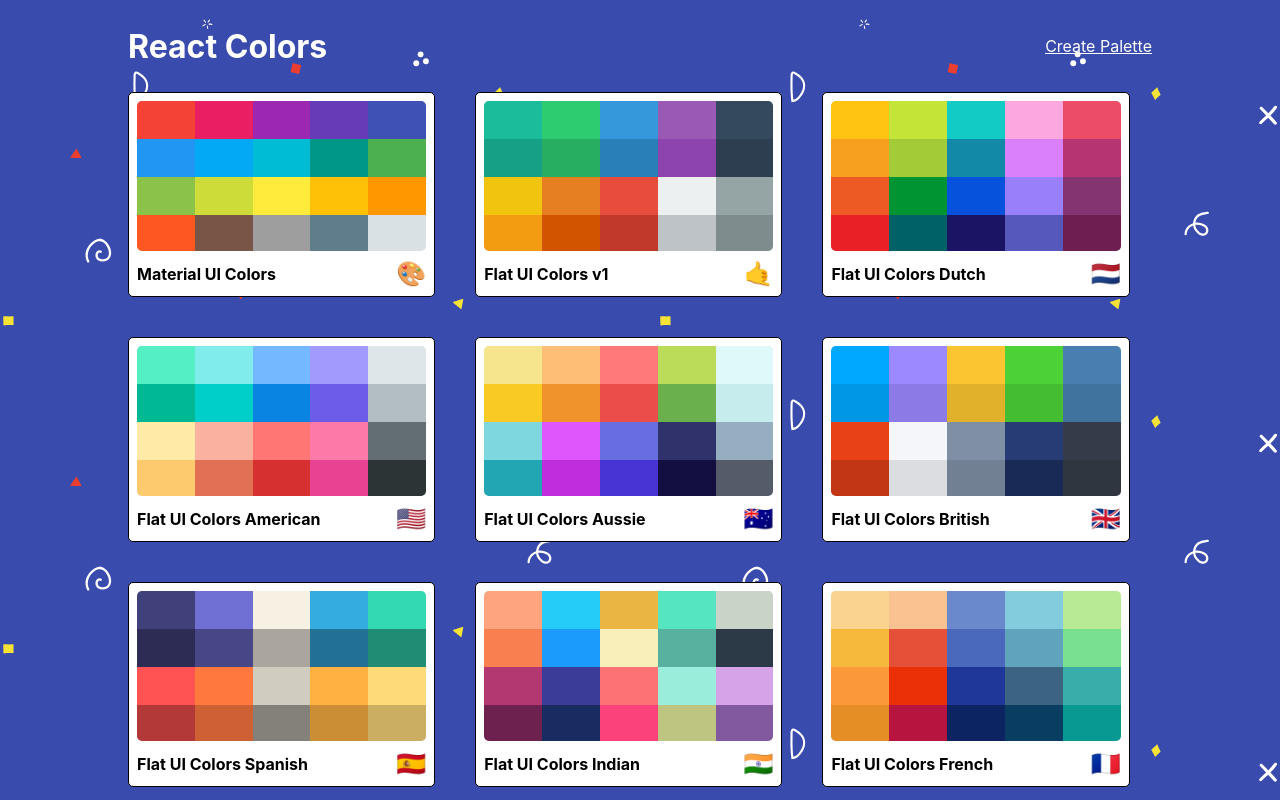
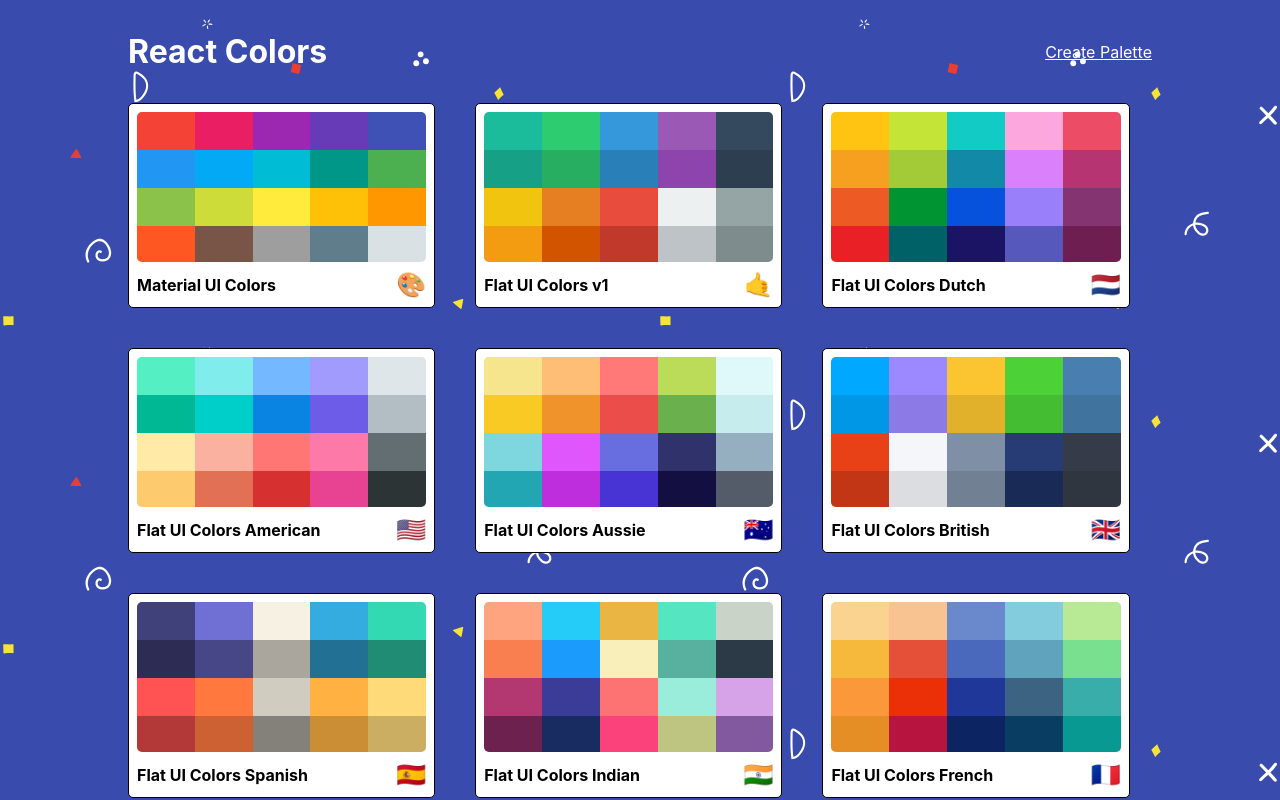
Before and after one commit to lntelliMed/ui-color-picker, a React (Create React App) app: page / in a window 1280 px wide. Built offline with nearby package versions, Linux system fonts and the light colour scheme.

Commit message:
refact: use separate Page component for route animations

```diff
--- a/src/App.js
+++ b/src/App.js
@@ -7,7 +7,7 @@
 import NewPaletteForm from "./NewPaletteForm";
 import { generatePalette } from "./colorHelpers";
 import { TransitionGroup, CSSTransition } from "react-transition-group";
-import "./App.css";
+import Page from "./Page";
 
 class App extends Component {
   constructor(props) {
@@ -47,59 +47,59 @@
       <Route
         render={({ location }) => (
           <TransitionGroup>
-            <CSSTransition key={location.key} classNames='fade' timeout={500}>
+            <CSSTransition key={location.key} classNames='page' timeout={500}>
               <Switch location={location}>
                 <Route
                   exact
                   path='/palette/new'
                   render={routeProps => (
-                    <div className='page'>
+                    <Page>
                       <NewPaletteForm
                         savePalette={this.savePalette}
                         palettes={this.state.palettes}
                         {...routeProps}
                       />
-                    </div>
+                    </Page>
                   )}
                 />
                 <Route
                   exact
                   path='/palette/:paletteId/:colorId'
                   render={routeProps => (
-                    <div className='page'>
+                    <Page>
                       <SingleColorPalette
                         colorId={routeProps.match.params.colorId}
                         palette={generatePalette(
                           this.findPalette(routeProps.match.params.paletteId)
                         )}
                       />
-                    </div>
+                    </Page>
                   )}
                 />
                 <Route
                   exact
                   path='/'
                   render={routeProps => (
-                    <div className='page'>
+                    <Page>
                       <PaletteList
                         palettes={this.state.palettes}
                         deletePalette={this.deletePalette}
                         {...routeProps}
                       />
-                    </div>
+                    </Page>
                   )}
                 />
                 <Route
                   exact
                   path='/palette/:id'
                   render={routeProps => (
-                    <div className='page'>
+                    <Page>
                       <Palette
                         palette={generatePalette(
                           this.findPalette(routeProps.match.params.id)
                         )}
                       />
-                    </div>
+                    </Page>
                   )}
                 />
               </Switch>
--- /dev/null
+++ b/src/Page.js
@@ -0,0 +1,7 @@
+import React from "react";
+ import "./styles/Page.css";
+
+ function Page({ children }) {
+   return <section className='page'>{children}</section>;
+ }
+ export default Page;
--- a/src/PaletteMetaForm.js
+++ b/src/PaletteMetaForm.js
@@ -41,6 +41,7 @@
       emoji: emoji.native
     };
     this.props.handleSubmit(newPalette);
+    this.setState({ stage: "" });
   }
   handleClickOpen = () => {
     this.setState({ open: true });
--- /dev/null
+++ b/src/styles/Page.css
@@ -0,0 +1,20 @@
+.page {
+  height: 100vh;
+  position: fixed;
+  width: 100%;
+  top: 0;
+  -webkit-transition: opacity 0.5s ease-in-out;
+  transition: opacity 0.5s ease-in-out;
+}
+
+.page-enter {
+  opacity: 0;
+}
+
+.page-enter-active {
+  opacity: 1;
+}
+
+.page-exit-active {
+  opacity: 0;
+}
```
